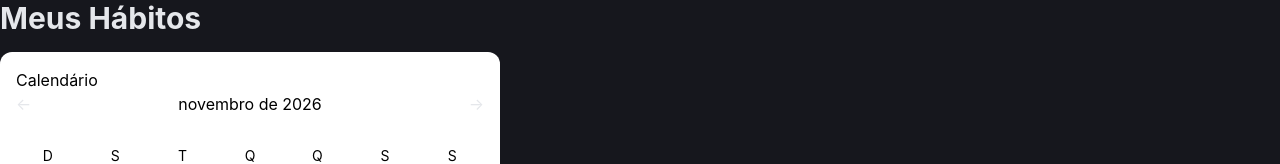
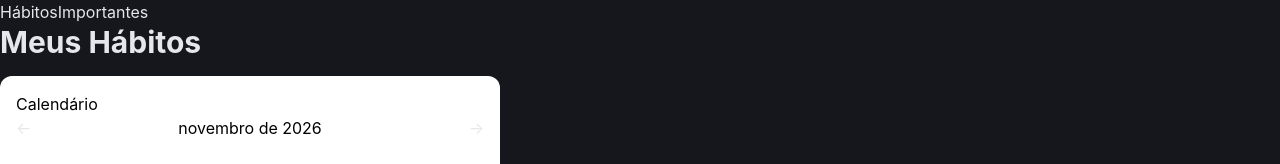
Before and after one commit to Devpdias/Aplicativo-de-habitos, a React (Vite) app in the folder web/: page /habitos in a window 1280 px wide. Shown: the top 164 px of the page. Built offline with nearby package versions, Linux system fonts and the light colour scheme; no server answers.

Commit message:
feat: criado o componente do menu para navegar entre as rotas do frontend do projeto

```diff
--- a/web/src/components/layout.jsx
+++ b/web/src/components/layout.jsx
@@ -1,8 +1,10 @@
 import { Outlet } from "react-router"
+import Menu from './menu.jsx'
 
 function Layout() {
     return (
         <div>
+            <Menu />
             <Outlet />
         </div>
     )
--- /dev/null
+++ b/web/src/components/menu.jsx
@@ -0,0 +1,13 @@
+import { NavLink } from "react-router";
+
+
+function Menu() {
+    return (
+        <nav>
+            <NavLink to="/habitos">Hábitos</NavLink>
+            <NavLink to="/importantes">Importantes</NavLink>
+        </nav>
+    )
+}
+
+export default Menu
```
Also changed, not shown: 1 other file (tests, documents, lock files or other folders).
